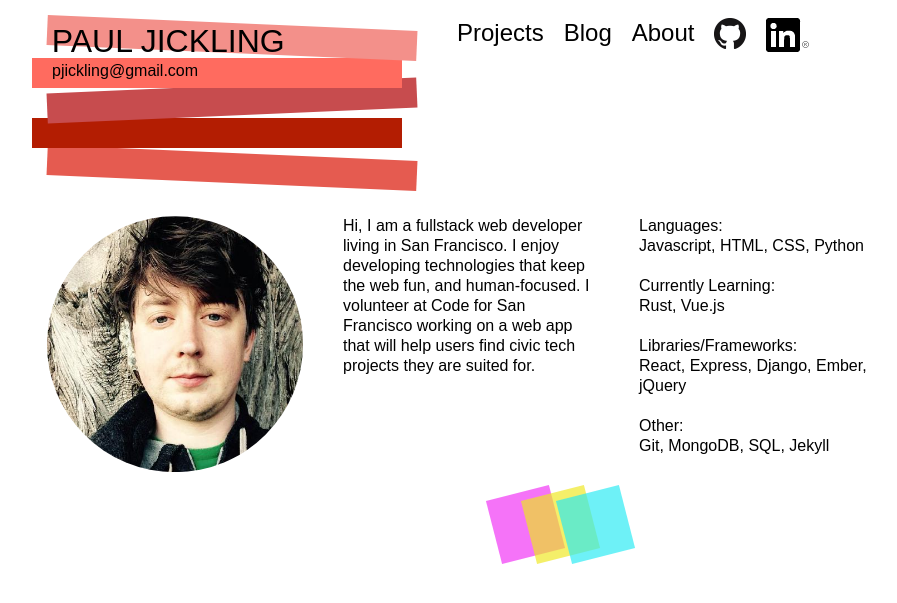
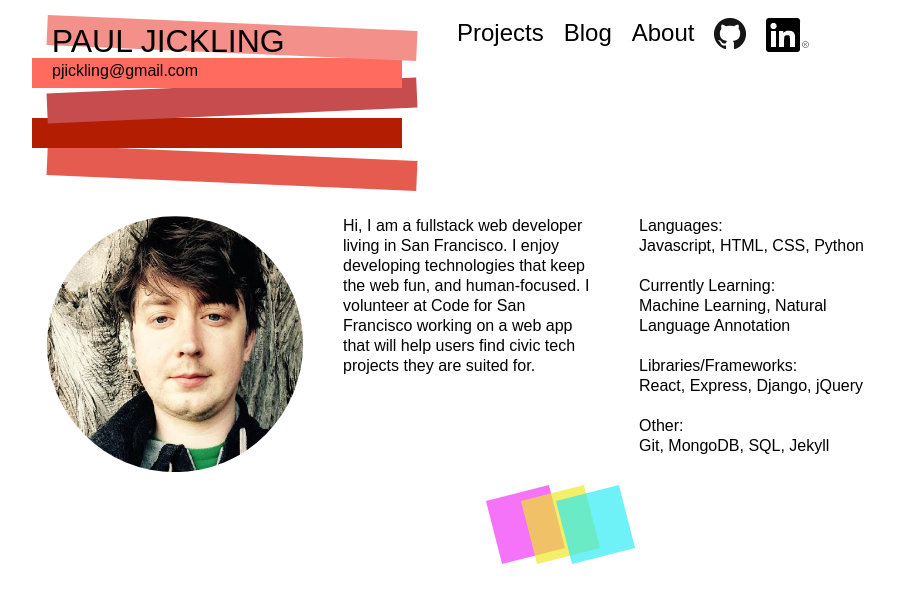
Before and after one commit to pauljickling/pauljickling.github.io, a Jekyll site: the page built from about.md, in a window 1280 px wide. Shown: the top 603 px of the page, without its empty margins (21-918 px from the left). Built offline with Jekyll 4.4.1, drawn with Linux system fonts in a browser that asks for light colours; some web fonts are replaced.

Commit message:
Updated about page

```diff
--- a/about.md
+++ b/about.md
@@ -13,9 +13,9 @@ permalink: /about/
     Languages:<br>
     Javascript, HTML, CSS, Python<br><br>
     Currently Learning:<br>
-    Rust, Vue.js<br><br>
+    Machine Learning, Natural Language Annotation<br><br>
     Libraries/Frameworks:<br>
-    React, Express, Django, Ember, jQuery<br><br>
+    React, Express, Django, jQuery<br><br>
     Other:<br>
     Git, MongoDB, SQL, Jekyll
   </div>
```
